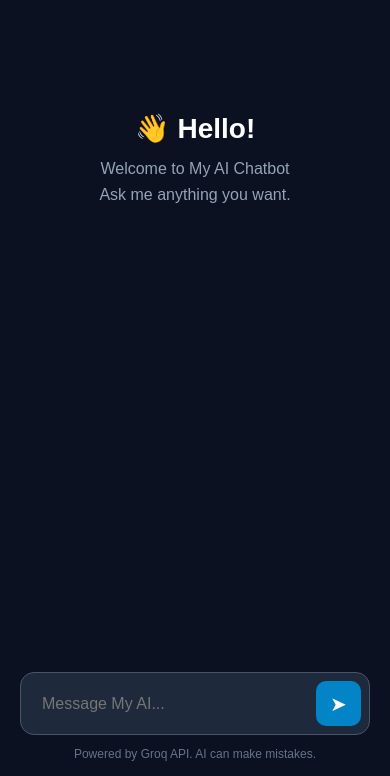
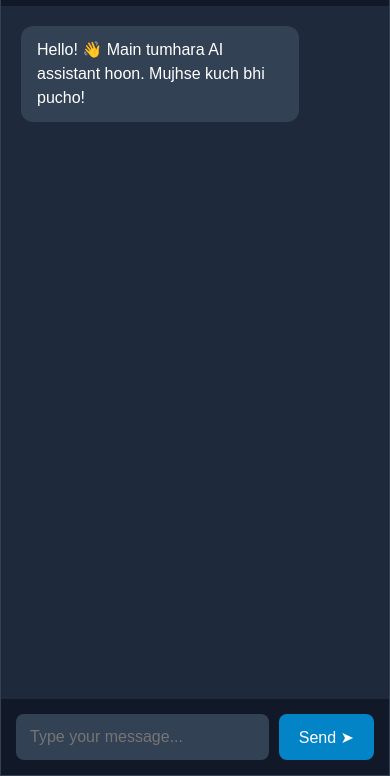
Before and after one commit to gj6968825-debug/my-chat-bot, a plain HTML site: page index.html in a window 390 px wide. Shown: the part 68-844 px from the top of the page. Drawn offline with Linux system fonts and the light colour scheme.

Commit message:
Refactor chatbot UI and update styles
Updated the title and adjusted styles for the chatbot interface. Refactored HTML structure and improved layout for better responsiveness.

```diff
--- a/index.html
+++ b/index.html
@@ -4,7 +4,7 @@
 <head>
 <meta charset="UTF-8">
 <meta name="viewport" content="width=device-width, initial-scale=1.0">
-<title>My Groq AI Chatbot</title>
+<title>My AI Chatbot</title>
 
 <style>
 * {
@@ -15,201 +15,114 @@
 }
 
 body {
-    background: #0b1120;
+    background: #0f172a;
     color: white;
     height: 100vh;
+    display: flex;
+    justify-content: center;
+    align-items: center;
 }
 
-.app {
-    display: flex;
-    height: 100vh;
-}
-
-.sidebar {
-    width: 250px;
-    background: #111827;
-    padding: 20px;
+.chat-container {
+    width: 100%;
+    max-width: 700px;
+    height: 95vh;
+    background: #1e293b;
+    border-radius: 15px;
     display: flex;
     flex-direction: column;
-}
-
-.logo {
-    font-size: 24px;
-    color: #38bdf8;
-    font-weight: bold;
-    margin-bottom: 25px;
-}
-
-.new-chat {
-    background: #0284c7;
-    color: white;
-    border: none;
-    padding: 14px;
-    border-radius: 10px;
-    cursor: pointer;
-    font-size: 15px;
-}
-
-.new-chat:hover {
-    background: #0369a1;
-}
-
-.sidebar-info {
-    margin-top: auto;
-    color: #94a3b8;
-    font-size: 13px;
-}
-
-.main {
-    flex: 1;
-    display: flex;
-    flex-direction: column;
-    min-width: 0;
+    overflow: hidden;
+    border: 1px solid #334155;
 }
 
 .header {
-    height: 65px;
+    padding: 20px;
     background: #111827;
     display: flex;
+    justify-content: space-between;
     align-items: center;
-    padding: 0 20px;
-    border-bottom: 1px solid #334155;
-    font-size: 19px;
-    font-weight: bold;
 }
 
-.header span {
+.header h2 {
     color: #38bdf8;
+}
+
+.header button {
+    background: #334155;
+    color: white;
+    border: none;
+    padding: 9px 14px;
+    border-radius: 7px;
+    cursor: pointer;
 }
 
 .chat-box {
     flex: 1;
+    padding: 20px;
     overflow-y: auto;
-    padding: 25px;
-}
-
-.welcome {
-    text-align: center;
-    margin-top: 100px;
-}
-
-.welcome h1 {
-    font-size: 35px;
-    margin-bottom: 15px;
-}
-
-.welcome p {
-    color: #94a3b8;
-    margin: 8px;
 }
 
 .message {
+    margin-bottom: 18px;
     display: flex;
-    gap: 12px;
-    margin-bottom: 25px;
-    align-items: flex-start;
 }
 
-.avatar {
-    width: 36px;
-    height: 36px;
-    border-radius: 50%;
-    background: #0284c7;
-    display: flex;
-    align-items: center;
-    justify-content: center;
-    flex-shrink: 0;
-}
-
-.message-content {
-    background: #1e293b;
-    padding: 14px 17px;
+.message p {
+    padding: 12px 16px;
     border-radius: 12px;
-    max-width: 85%;
-    line-height: 1.7;
-    white-space: pre-wrap;
+    max-width: 80%;
+    line-height: 1.5;
     overflow-wrap: anywhere;
 }
 
 .user {
-    flex-direction: row-reverse;
+    justify-content: flex-end;
 }
 
-.user .avatar {
-    background: #7c3aed;
+.user p {
+    background: #0284c7;
 }
 
-.user .message-content {
-    background: #164e63;
+.bot p {
+    background: #334155;
 }
 
-.typing {
-    color: #38bdf8;
+.input-area {
+    display: flex;
+    padding: 15px;
+    gap: 10px;
+    background: #111827;
 }
 
-.input-container {
-    padding: 15px 20px;
-}
-
-.input-box {
-    max-width: 850px;
-    margin: auto;
-    display: flex;
-    background: #1e293b;
-    border: 1px solid #475569;
-    border-radius: 14px;
-    padding: 8px;
-}
-
-.input-box input {
+.input-area input {
     flex: 1;
-    min-width: 0;
-    background: transparent;
+    padding: 14px;
     border: none;
     outline: none;
-    padding: 13px;
+    border-radius: 8px;
+    background: #334155;
     color: white;
     font-size: 16px;
 }
 
-.input-box button {
+.input-area button {
+    padding: 12px 20px;
+    border: none;
+    border-radius: 8px;
     background: #0284c7;
-    border: none;
     color: white;
-    width: 45px;
-    height: 45px;
-    border-radius: 10px;
     cursor: pointer;
-    font-size: 20px;
+    font-size: 16px;
 }
 
-.input-box button:disabled {
-    opacity: 0.5;
-    cursor: not-allowed;
+.input-area button:hover {
+    background: #0369a1;
 }
 
-.footer {
-    text-align: center;
-    color: #64748b;
-    font-size: 12px;
-    margin-top: 12px;
-}
-
-@media(max-width:650px) {
-    .sidebar {
-        display: none;
-    }
-
-    .chat-box {
-        padding: 15px;
-    }
-
-    .welcome h1 {
-        font-size: 28px;
-    }
-
-    .message-content {
-        max-width: 85%;
+@media(max-width: 600px) {
+    .chat-container {
+        height: 100vh;
+        border-radius: 0;
     }
 }
 </style>
@@ -217,192 +130,105 @@ body {
 
 <body>
 
-<div class="app">
+<div class="chat-container">
 
-    <aside class="sidebar">
-        <div class="logo">🤖 My AI</div>
+    <div class="header">
+        <h2>🤖 My AI Chatbot</h2>
+        <button onclick="newChat()">New Chat</button>
+    </div>
 
-        <button class="new-chat" onclick="newChat()">
-            + New Chat
-        </button>
+    <div class="chat-box" id="chatBox">
+        <div class="message bot">
+            <p>Hello! 👋 Main tumhara AI assistant hoon. Mujhse kuch bhi pucho!</p>
+        </div>
+    </div>
 
-        <div class="sidebar-info">
-            Powered by Groq AI<br>
-            Version 1.0
-        </div>
-    </aside>
-
-    <main class="main">
-
-        <header class="header">
-            <span>🤖 My Groq AI</span>
-        </header>
-
-        <div class="chat-box" id="chatBox">
-
-            <div class="welcome" id="welcome">
-                <h1>👋 Hello!</h1>
-                <p>Welcome to My AI Chatbot</p>
-                <p>Ask me anything you want.</p>
-            </div>
-
-        </div>
-
-        <div class="input-container">
-
-            <div class="input-box">
-
-                <input
-                    type="text"
-                    id="userInput"
-                    placeholder="Message My AI..."
-                    autocomplete="off"
-                >
-
-                <button id="sendBtn" onclick="sendMessage()">
-                    ➤
-                </button>
-
-            </div>
-
-            <div class="footer">
-                Powered by Groq API. AI can make mistakes.
-            </div>
-
-        </div>
-
-    </main>
+    <div class="input-area">
+        <input
+            type="text"
+            id="userInput"
+            placeholder="Type your message..."
+            onkeydown="if(event.key==='Enter') sendMessage()"
+        >
+        <button onclick="sendMessage()">Send ➤</button>
+    </div>
 
 </div>
 
 <script>
+function sendMessage() {
 
-const chatBox = document.getElementById("chatBox");
-const userInput = document.getElementById("userInput");
-const sendBtn = document.getElementById("sendBtn");
+    let input = document.getElementById("userInput");
+    let message = input.value.trim();
 
-let messages = [];
-let busy = false;
+    if (message === "") return;
 
-function addMessage(text, role) {
+    let chatBox = document.getElementById("chatBox");
 
-    const welcome = document.getElementById("welcome");
+    // User message
+    let userDiv = document.createElement("div");
+    userDiv.className = "message user";
 
-    if (welcome) {
-        welcome.remove();
-    }
+    let userP = document.createElement("p");
+    userP.textContent = message;
 
-    const row = document.createElement("div");
-    row.className = "message " + role;
+    userDiv.appendChild(userP);
+    chatBox.appendChild(userDiv);
 
-    const avatar = document.createElement("div");
-    avatar.className = "avatar";
-    avatar.textContent = role === "user" ? "👤" : "🤖";
+    input.value = "";
 
-    const content = document.createElement("div");
-    content.className = "message-content";
-    content.textContent = text;
+    // Bot typing
+    let botDiv = document.createElement("div");
+    botDiv.className = "message bot";
 
-    row.appendChild(avatar);
-    row.appendChild(content);
+    let botP = document.createElement("p");
+    botP.textContent = "Typing...";
 
-    chatBox.appendChild(row);
+    botDiv.appendChild(botP);
+    chatBox.appendChild(botDiv);
 
     chatBox.scrollTop = chatBox.scrollHeight;
 
-    return content;
+    setTimeout(() => {
+        botP.textContent = getReply(message);
+        chatBox.scrollTop = chatBox.scrollHeight;
+    }, 1000);
 }
 
-async function sendMessage() {
+function getReply(message) {
 
-    const text = userInput.value.trim();
+    let msg = message.toLowerCase();
 
-    if (!text || busy) return;
+    if (msg.includes("hello") || msg.includes("hi")) {
+        return "Hello! 😊 Kaise ho?";
+    }
 
-    busy = true;
-    sendBtn.disabled = true;
+    if (msg.includes("name")) {
+        return "Mera naam My AI Chatbot hai!";
+    }
 
-    userInput.value = "";
+    if (msg.includes("how are you")) {
+        return "Main bilkul theek hoon! Tum kaise ho?";
+    }
 
-    addMessage(text, "user");
+    if (msg.includes("help")) {
+        return "Bilkul! Batao tumhe kis cheez mein help chahiye?";
+    }
 
-    messages.push({
-        role: "user",
-        content: text
-    });
+    if (msg.includes("bye")) {
+        return "Goodbye! 👋 Phir milenge!";
+    }
 
-    const typing = addMessage("AI is thinking...", "bot");
-    typing.classList.add("typing");
-
-    try {
-
-        const response = await fetch("/api/chat", {
-            method: "POST",
-
-            headers: {
-                "Content-Type": "application/json"
-            },
-
-            body: JSON.stringify({
-                messages: messages
-            })
-        });
-
-        const data = await response.json();
-
-        if (!response.ok) {
-            throw new Error(data.error || "API error");
-        }
-
-        typing.textContent = data.reply;
-        typing.classList.remove("typing");
-
-        messages.push({
-            role: "assistant",
-            content: data.reply
-        });
-
-    } catch (error) {
-
-        typing.textContent = "Error: " + error.message;
-        typing.classList.remove("typing");
-
-        // Failed request ko history se hata do.
-        messages.pop();
-
-    } finally {
-
-        busy = false;
-        sendBtn.disabled = false;
-        userInput.focus();
-
-        chatBox.scrollTop = chatBox.scrollHeight;
-    }
+    return "Interesting question! 😊 Main abhi ek basic chatbot hoon. Real AI ke liye mujhe AI API se connect karna hoga.";
 }
 
 function newChat() {
-
-    messages = [];
-
-    chatBox.innerHTML = `
-        <div class="welcome" id="welcome">
-            <h1>👋 Hello!</h1>
-            <p>Welcome to My AI Chatbot</p>
-            <p>Ask me anything you want.</p>
+    document.getElementById("chatBox").innerHTML = `
+        <div class="message bot">
+            <p>Hello! 👋 Main tumhara AI assistant hoon. Mujhse kuch bhi pucho!</p>
         </div>
     `;
-
-    userInput.value = "";
 }
-
-userInput.addEventListener("keydown", function(event) {
-
-    if (event.key === "Enter") {
-        sendMessage();
-    }
-
-});
-
 </script>
 
 </body>
```
